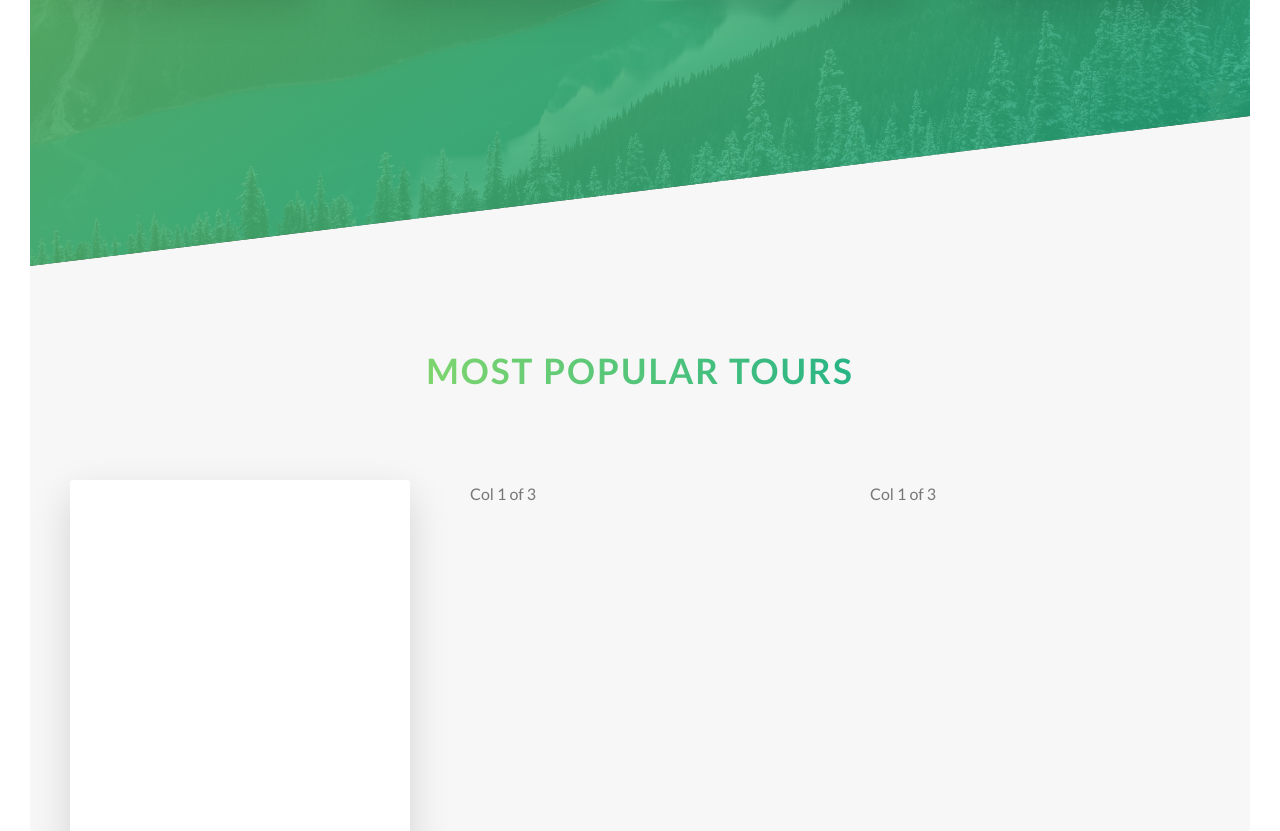
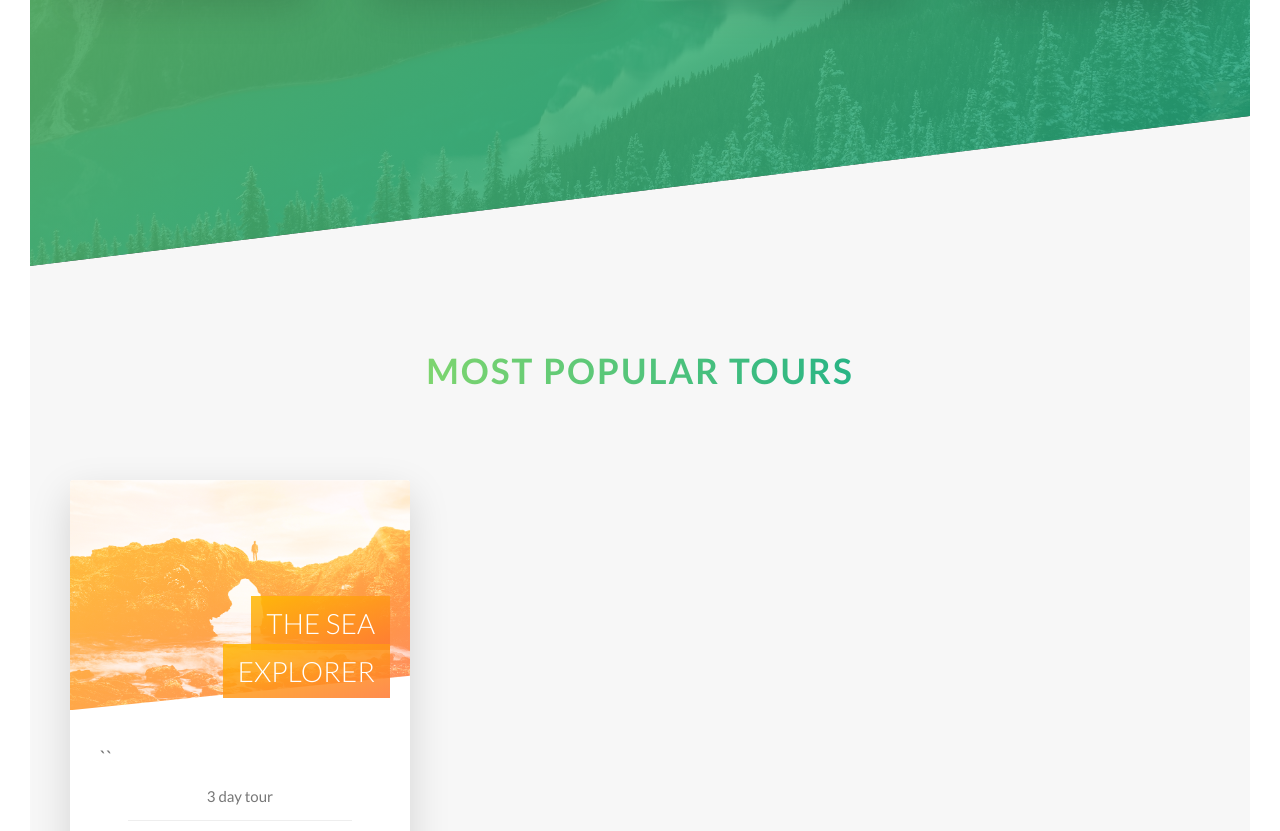
Before and after one commit to jayhan1109/udemyCSS, a website: page Natours/starter/index.html in a window 1280 px wide. Shown: the part 1969-2800 px from the top of the page. Drawn offline with Linux system fonts and the light colour scheme; files whose address does not match are found by name.

Commit message:
Tours Section Part 2

```diff
--- a/Natours/starter/index.html
+++ b/Natours/starter/index.html
@@ -132,8 +132,24 @@
             <div class="row">
                 <div class="col-1-of-3">
                   <div class="card">
-                    <div class="card__side card__side--front card__side--front-1">
-                      Front
+                    <h class="card__side card__side--front">
+                      <div class="card__picture card__picture-1">
+                        &nbsp;
+                      </div>
+                      <h4 class="card__heading">
+                        <span class="card__heading-span card__heading-span-1">
+                            The Sea Explorer
+                        </span>
+                      </h4>
+                      <div class="card__details">``
+                        <ul>
+                          <li>3 day tour</li>
+                          <li>Up to 30 people</li>
+                          <li>2 tour guides</li>
+                          <li>Sleep in cozy hotels</li>
+                          <li>Difficulty: easy</li>
+                        </ul>
+                      </div>
                     </div>
                     <div class="card__side card__side--back card__side--back-1">
                       Back
--- a/Natours/starter/sass/abstracts/_variables.scss
+++ b/Natours/starter/sass/abstracts/_variables.scss
@@ -11,6 +11,8 @@ $color-tertiary-dark:#5643fa;
 
 $color-grey-dark: #777;
 $color-grey-light-1: #f7f7f7;
+$color-grey-light-2: #eee;
+
 $color-white: #fff;
 $color-black: #000;
 
--- a/Natours/starter/sass/components/_card.scss
+++ b/Natours/starter/sass/components/_card.scss
@@ -1,21 +1,22 @@
 .card {
+  // FUNCTIONALITY
   perspective: 150rem;
   -moz-perspective: 150rem;
   position: relative;
-  height: 50rem;
+  height: 52rem;
 
   &__side {
-    color: #fff;
     font-size: 2rem;
-    height: 50rem;
+    height: 52rem;
     transition: all 0.8s ease;
     position: absolute;
     top: 0;
     left: 0;
     width: 100%;
     backface-visibility: hidden;
+    overflow: hidden;
     border-radius: 3px;
-    box-shadow: 0 1.5rem 4rem rgba($color-black, .15);
+    box-shadow: 0 1.5rem 4rem rgba($color-black, 0.15);
 
     &--front {
       background-color: $color-white;
@@ -34,10 +35,79 @@
   }
 
   &:hover &__side--front {
-    transform: rotateY(180deg);
+    transform: rotateY(-180deg);
   }
 
   &:hover &__side--back {
     transform: rotateY(0deg);
   }
+
+  // FRONT SIDE STYLING
+  &__picture {
+    background-size: cover;
+    height: 23rem;
+    background-blend-mode: screen;
+    -webkit-clip-path: polygon(0 0, 100% 0, 100% 85%, 0 100%);
+    clip-path: polygon(0 0, 100% 0, 100% 85%, 0 100%);
+
+    &-1 {
+      background-image: linear-gradient(
+          to right bottom,
+          $color-secondary-light,
+          $color-secondary-dark
+        ),
+        url(../../img/nat-5.jpg);
+    }
+
+    &-2 {
+      background-image: url(../../img/nat-5.jpg);
+    }
+
+    &-3 {
+      background-image: url(../../img/nat-5.jpg);
+    }
+  }
+
+  &__heading {
+    font-size: 2.8rem;
+    font-weight: 300;
+    text-transform: uppercase;
+    text-align: right;
+    color: $color-white;
+    position: absolute;
+    top: 12rem;
+    right: 2rem;
+    width: 75%
+  }
+
+  &__heading-span {
+      padding: 1rem 1.5rem;
+      -webkit-box-decoration-break: clone;
+    &-1 {
+      background-image: linear-gradient(
+        to right bottom,
+        rgba($color-secondary-light, 0.85),
+        rgba($color-secondary-dark, 0.85)
+      );
+    }
+  }
+
+  &__details{
+      padding: 3rem;
+      ul{
+          list-style: none;
+          width: 80%;
+          margin: 0 auto;
+
+          li{
+              text-align: center;
+              font-size: 1.5rem;
+              padding: 1rem;
+
+              &:not(:last-child){
+                  border-bottom: 1px solid $color-grey-light-2;
+              }
+          }
+      }
+  }
 }
--- a/Natours/starter/sass/layout/header.scss
+++ b/Natours/starter/sass/layout/header.scss
@@ -10,6 +10,7 @@
   background-size: cover;
   /* always stay at top */
   background-position: top;
+  -webkit-clip-path: polygon(0 0, 100% 0, 100% 75vh, 0 100%);
   clip-path: polygon(0 0, 100% 0, 100% 75vh, 0 100%);
   position: relative;
 
--- a/Natours/starter/sass/main.scss
+++ b/Natours/starter/sass/main.scss
@@ -1,11 +1,11 @@
+@import "abstracts/variables";
 @import "abstracts/functions";
 @import "abstracts/mixins";
-@import "abstracts/variables";
 
-@import "base/animation";
 @import "base/base";
 @import "base/typography";
 @import "base/utilities";
+@import "base/animation";
 
 @import "components/button";
 @import "components/card";
```
Also changed, not shown: Natours/starter/css/style.css.
